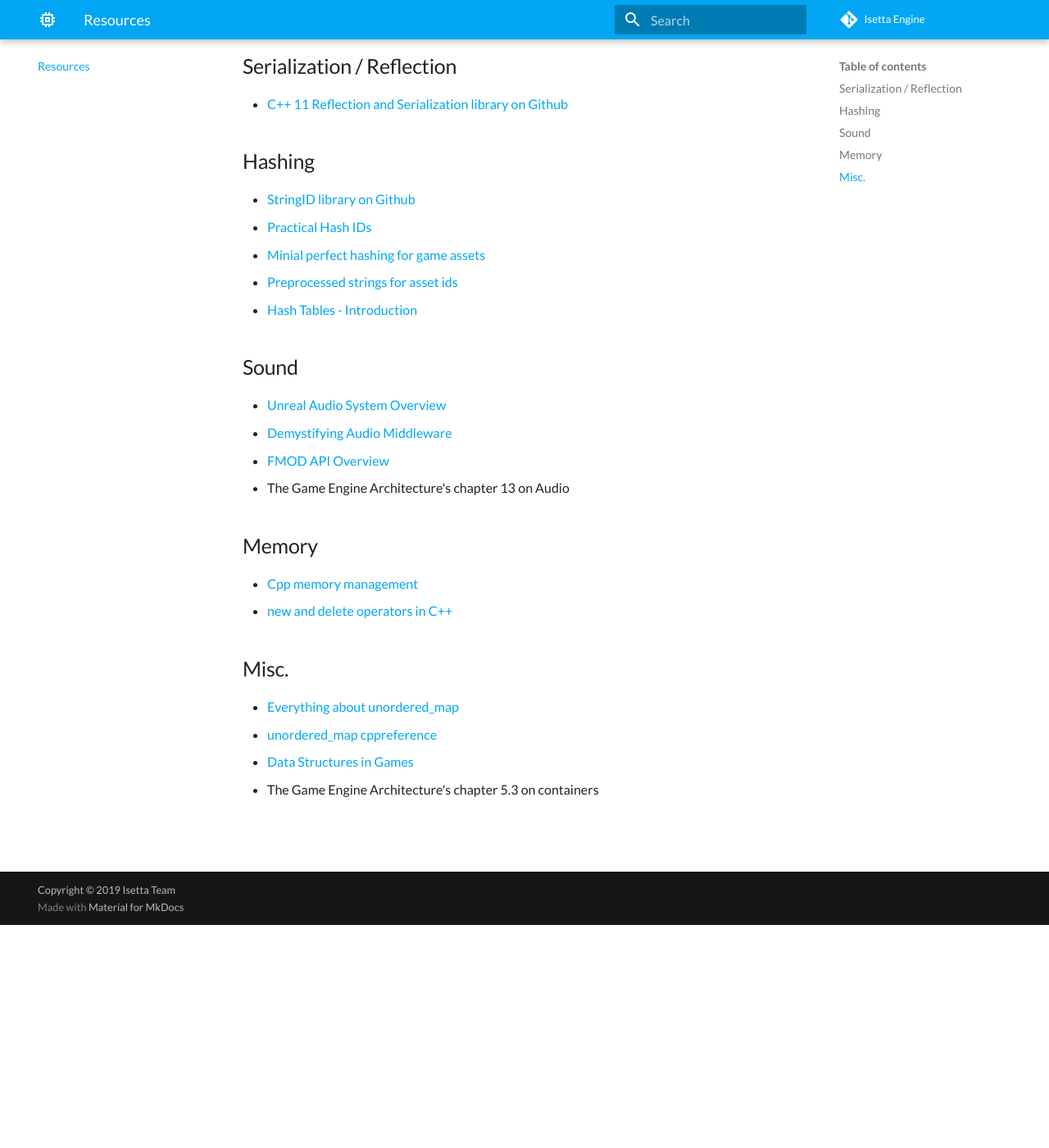
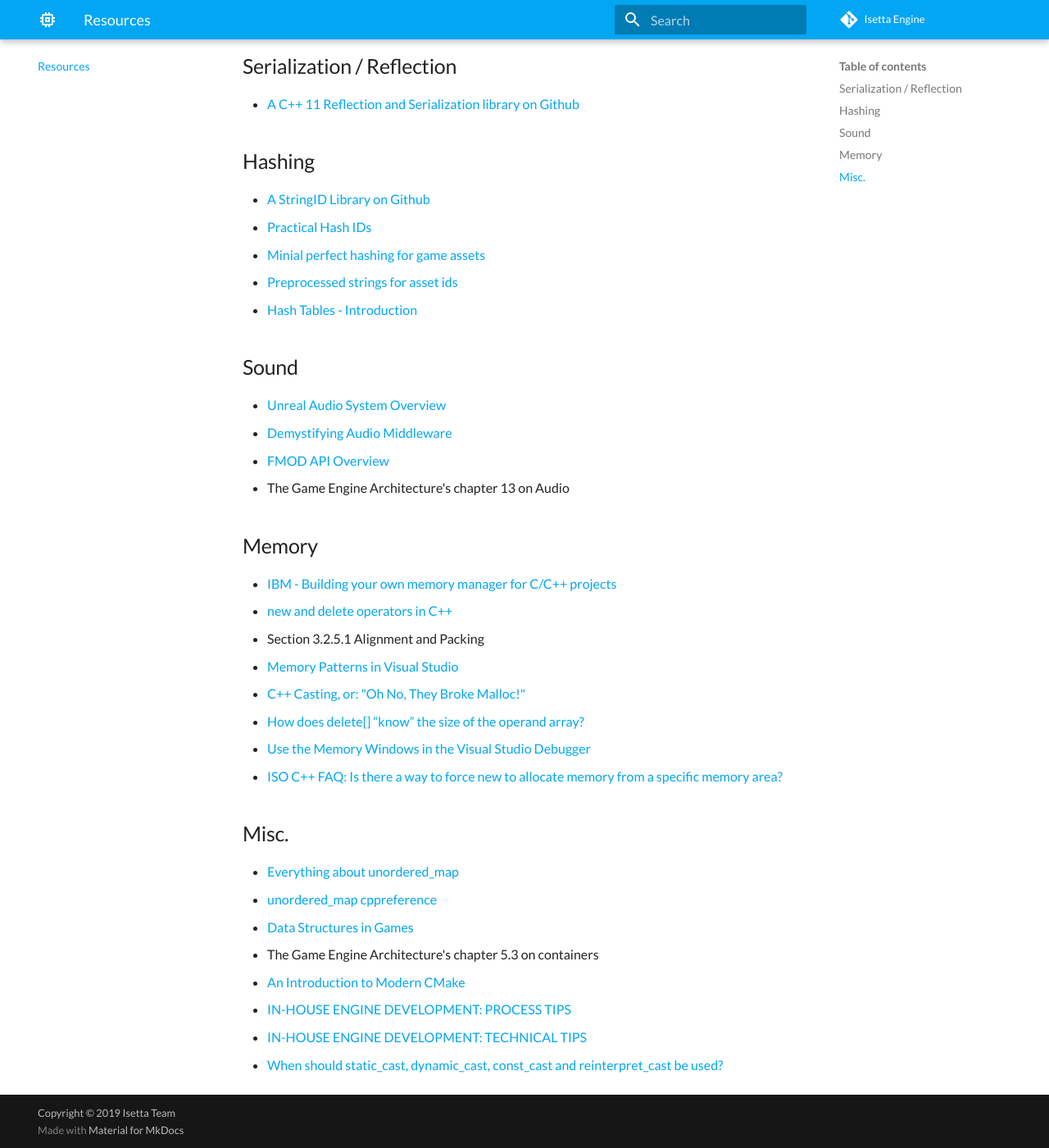
Before and after one commit to Isetta-Team/Isetta-Website-Raw, an MkDocs documentation site: the page built from docs/resources.md, in a window 1280 px wide and 1400 px high, scrolled down 272 px. Shown: the whole window at 82% size. Built offline with MkDocs 1.6.1 and Material for MkDocs 9.7.7, drawn with Linux system fonts in a browser that asks for light colours; comment, search, counter and statistics services are not loaded.

Commit message:
New resources

```diff
--- a/docs/resources.md
+++ b/docs/resources.md
@@ -25,13 +6,11 @@ Useful articles/resources we used during the development of Isetta
 
 
 ## Serialization / Reflection
-
-* [C++ 11 Reflection and Serialization library on Github](https://github.com/simonask/reflect)
+* [A C++ 11 Reflection and Serialization library on Github](https://github.com/simonask/reflect)
 
 
 ## Hashing
-
-* [StringID library on Github](https://github.com/TheAllenChou/string-id)
+* [A StringID Library on Github](https://github.com/TheAllenChou/string-id)
 * [Practical Hash IDs](http://cowboyprogramming.com/2007/01/04/practical-hash-ids/)
 * [Minial perfect hashing for game assets](https://metricpanda.com/rival-fortress-update-24-minimal-perfect-hash-for-game-assets)
 * [Preprocessed strings for asset ids](http://www.randygaul.net/2015/12/11/preprocessed-strings-for-asset-ids/)
@@ -39,24 +18,29 @@ Useful articles/resources we used during the development of Isetta
 
 
 ## Sound
-
 * [Unreal Audio System Overview](https://docs.unrealengine.com/en-US/Engine/Audio/Overview)
 * [Demystifying Audio Middleware](https://www.somatone.com/demystifying-audio-middleware/)
 * [FMOD API Overview](https://www.fmod.com/resources/documentation-api?page=content/generated/common/lowlevel_introduction.html#configuration)
 * The Game Engine Architecture's chapter 13 on Audio
 
 
+
 ## Memory
-
-*   [Cpp memory management](https://www.programiz.com/cpp-programming/memory-management)
-*   [new and delete operators in C++](https://www.geeksforgeeks.org/new-and-delete-operators-in-cpp-for-dynamic-memory/)
-
+* [IBM - Building your own memory manager for C/C++ projects](https://www.ibm.com/developerworks/aix/tutorials/au-memorymanager/index.html)
+* [new and delete operators in C++](https://www.geeksforgeeks.org/new-and-delete-operators-in-cpp-for-dynamic-memory/)
+* Section 3.2.5.1 Alignment and Packing
+* [Memory Patterns in Visual Studio](https://stackoverflow.com/questions/127386/in-visual-studio-c-what-are-the-memory-allocation-representations)
+* [C++ Casting, or: "Oh No, They Broke Malloc!"](https://embeddedartistry.com/blog/2017/2/28/c-casting-or-oh-no-we-broke-malloc)
+* [How does delete[] “know” the size of the operand array?](https://stackoverflow.com/questions/197675/how-does-delete-know-the-size-of-the-operand-array)
+* [Use the Memory Windows in the Visual Studio Debugger](https://docs.microsoft.com/en-us/visualstudio/debugger/memory-windows?view=vs-2017)
+* [ISO C++ FAQ: Is there a way to force new to allocate memory from a specific memory area?](https://isocpp.org/wiki/faq/dtors#memory-pools)
 
 ## Misc.
-
-*   [Everything about unordered_map](https://codeforces.com/blog/entry/21853)
-*   [unordered_map cppreference](https://en.cppreference.com/w/cpp/container/unordered_map)
-*   [Data Structures in Games](http://enemyhideout.com/2016/05/games-101-data-structures-in-games/)
-*   The Game Engine Architecture's chapter 5.3 on containers
-
-<!-- GD2md-html version 1.0β11 -->
+* [Everything about unordered_map](https://codeforces.com/blog/entry/21853)
+* [unordered_map cppreference](https://en.cppreference.com/w/cpp/container/unordered_map)
+* [Data Structures in Games](http://enemyhideout.com/2016/05/games-101-data-structures-in-games/)
+* The Game Engine Architecture's chapter 5.3 on containers
+* [An Introduction to Modern CMake](https://cliutils.gitlab.io/modern-cmake/)
+* [IN-HOUSE ENGINE DEVELOPMENT: PROCESS TIPS](https://johanneskuhlmann.de/blog/in-house-engine-development-process-tips/)
+* [IN-HOUSE ENGINE DEVELOPMENT: TECHNICAL TIPS](https://johanneskuhlmann.de/blog/in-house-engine-development-technical-tips/)
+* [When should static_cast, dynamic_cast, const_cast and reinterpret_cast be used?](https://stackoverflow.com/questions/332030/when-should-static-cast-dynamic-cast-const-cast-and-reinterpret-cast-be-used)
```
Also changed, not shown: other parts of docs/resources.md (+0 -19 lines).
